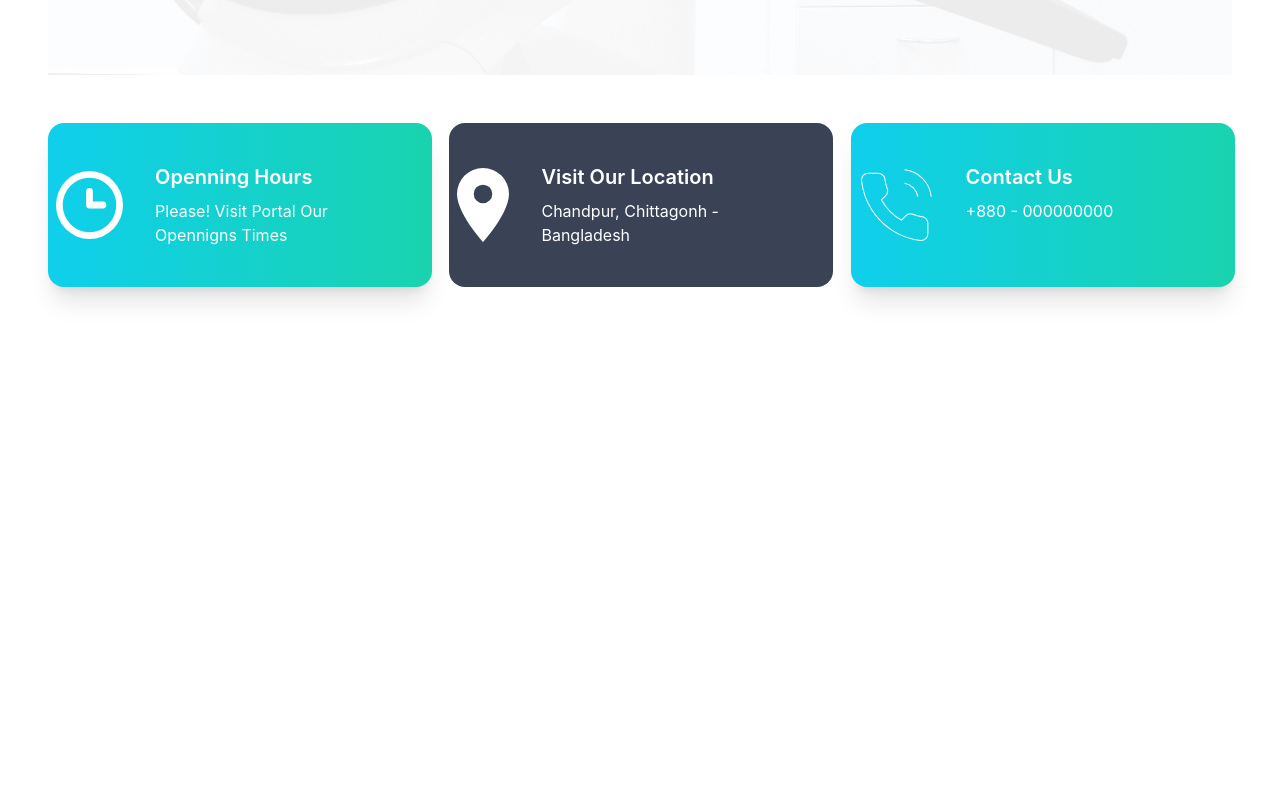
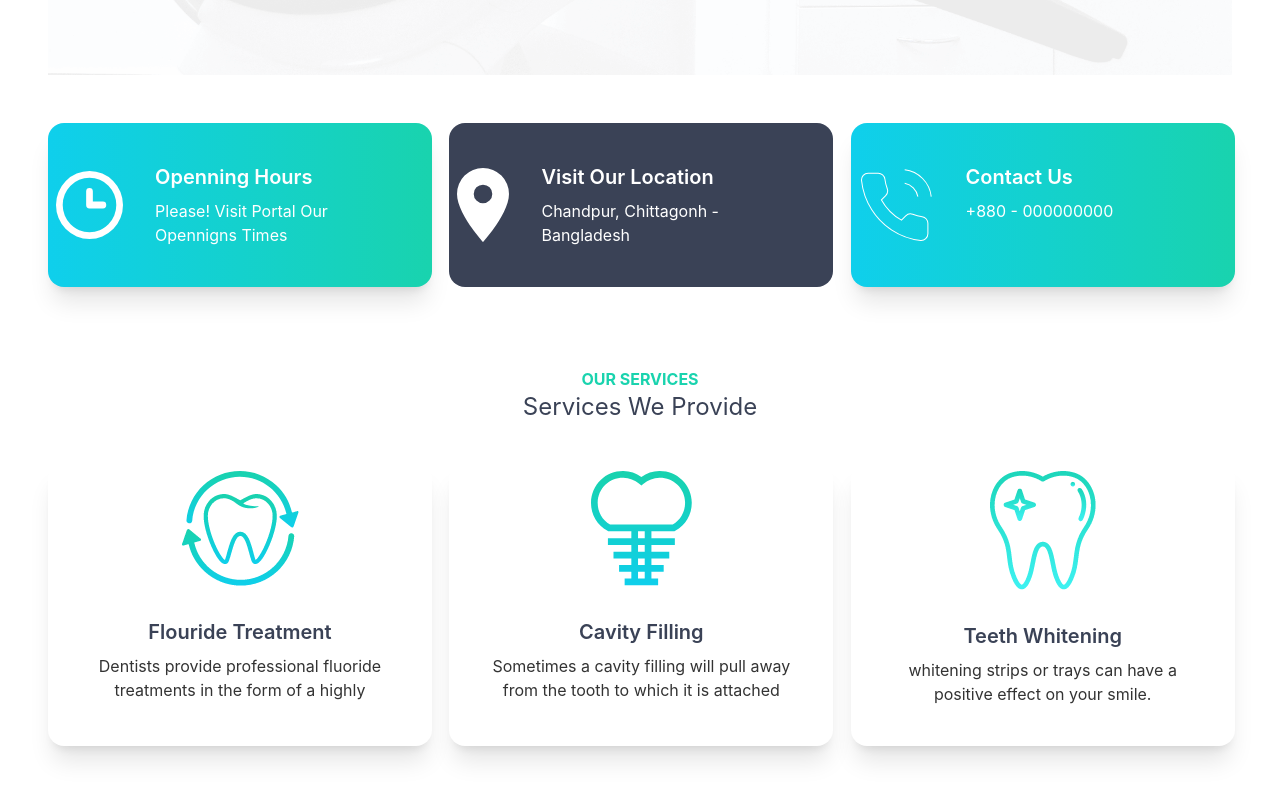
Before and after one commit to AhshanHabib26/doctors-portal-client, a React (Create React App) app: page / in a window 1280 px wide. Shown: the part 789-1589 px from the top of the page. Before the commit the page ends 1124 px from the top, so only its background shows below. Built offline with nearby package versions, Linux system fonts and the light colour scheme.

Commit message:
Service Section Added

```diff
--- a/src/Component/Pages/Home/Home.js
+++ b/src/Component/Pages/Home/Home.js
@@ -1,6 +1,7 @@
 import React from 'react';
 import Banner from '../Banner/Banner';
 import Info from '../Info/Info';
+import Service from '../Service/Service';
 
 
 const Home = () => {
@@ -8,6 +9,7 @@ const Home = () => {
         <div className='px-12'>
             <Banner/>
             <Info/>
+            <Service/>
         </div>
     );
 };
--- /dev/null
+++ b/src/Component/Pages/Service/Service.js
@@ -0,0 +1,57 @@
+import React from "react";
+import cavity from '../../../assets/images/cavity.png'
+import fluoride from '../../../assets/images/fluoride.png'
+import whitening from '../../../assets/images/whitening.png'
+
+const Service = () => {
+  return (
+    <div class="my-20">
+      <div class="text-center">
+        <h1 class=" text-secondary text-1xl font-bold uppercase">
+          Our Services
+        </h1>
+        <h2 class="text-2xl text-accent">Services We Provide</h2>
+      </div>
+      <div class='mt-10 grid grid-cols-1 lg:grid-cols-3  gap-5  '>
+        <div class="card p-2 w-96 bg-base-100 shadow-xl">
+          <figure>
+            <img
+              src={fluoride}
+              alt="Fluoride"
+            />
+          </figure>
+          <div class="card-body text-center">
+            <h2 class="text-xl font-semibold text-accent">Flouride Treatment</h2>
+            <p>Dentists provide professional fluoride treatments in the form of a highly</p>
+          </div>
+        </div>
+        <div class="card p-2 w-96 bg-base-100 shadow-xl">
+          <figure>
+            <img
+              src={cavity}
+              alt="Cavity"
+            />
+          </figure>
+          <div class="card-body text-center">
+            <h2 class="text-xl font-semibold text-accent">Cavity Filling</h2>
+            <p>Sometimes a cavity filling will pull away from the tooth to which it is attached</p>
+          </div>
+        </div>
+        <div class="card p-2 w-96 bg-base-100 shadow-xl">
+          <figure>
+            <img
+              src={whitening}
+              alt="Whitening"
+            />
+          </figure>
+          <div class="card-body text-center">
+            <h2 class="text-xl font-semibold text-accent">Teeth Whitening</h2>
+            <p>whitening strips or trays can have a positive effect on your smile.</p>
+          </div>
+        </div>
+      </div>
+    </div>
+  );
+};
+
+export default Service;
```
